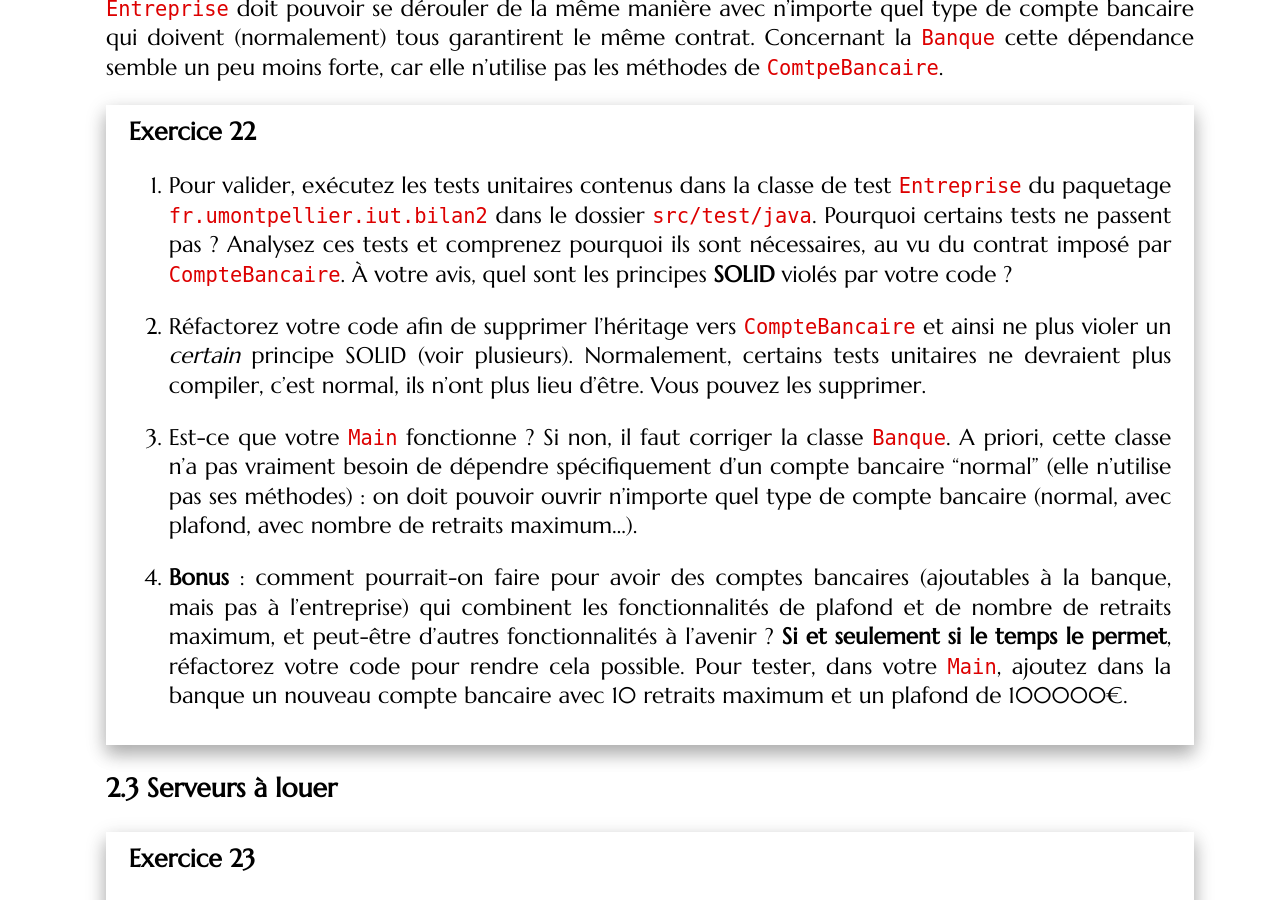
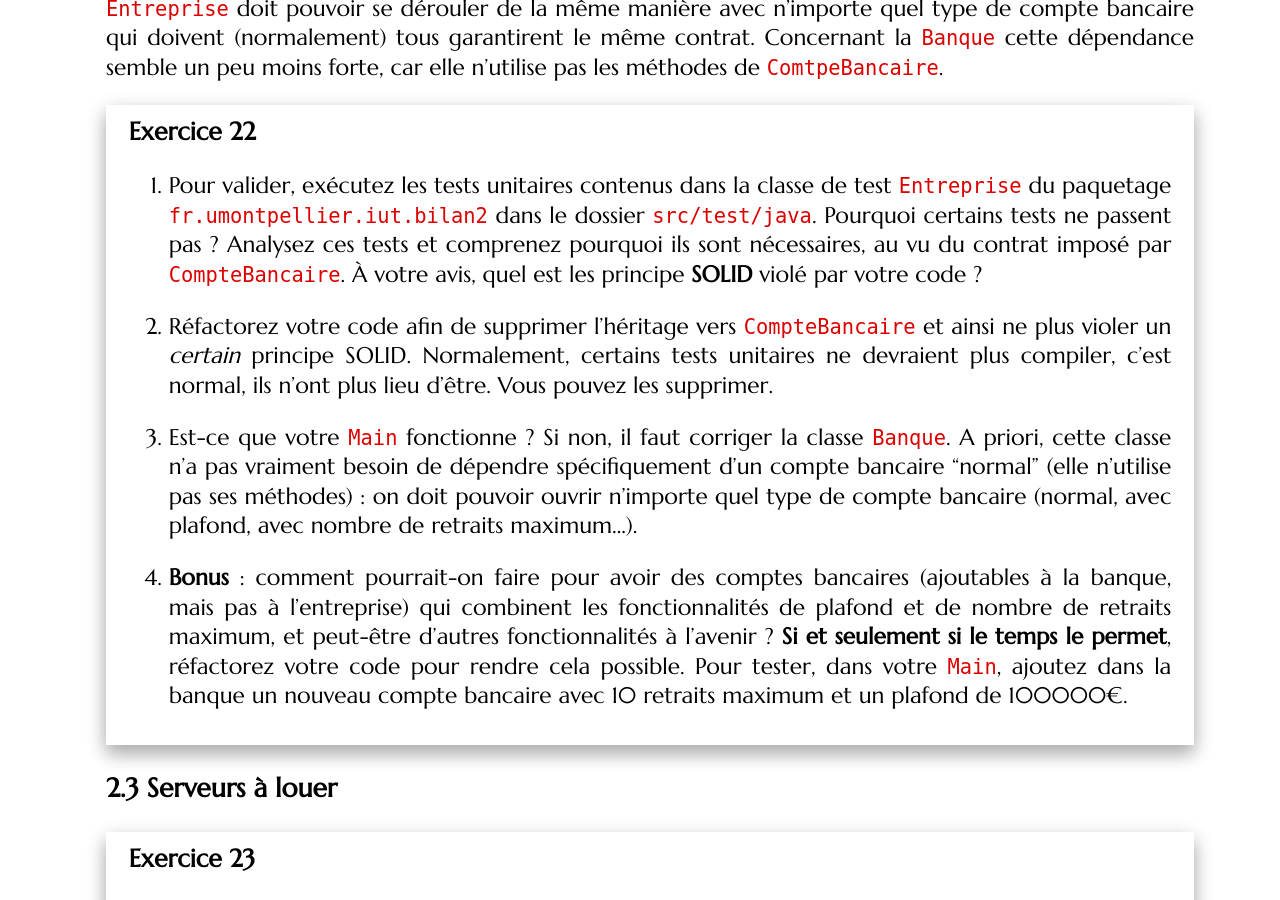
Before and after one commit to mgasquet/R304-QualiteDeveloppement, a Jekyll site: the page built from tutorials/tutorial3.md, in a window 1280 px wide and 900 px high, scrolled down 51376 px. Built offline with Jekyll 4.4.1, drawn with Linux system fonts in a browser that asks for light colours; some web fonts are replaced.

Commit message:
Mise à jour TP3

```diff
--- a/tutorials/tutorial3.md
+++ b/tutorials/tutorial3.md
@@ -1375,9 +1375,9 @@ Comme les classes `Entreprise` et `Banque` utilisent des objets de type `CompteB
 
 <div class="exercise">
 
-1. Pour valider, exécutez les tests unitaires contenus dans la classe de test `Entreprise` du paquetage `fr.umontpellier.iut.bilan2` dans le dossier `src/test/java`. Pourquoi certains tests ne passent pas ? Analysez ces tests et comprenez pourquoi ils sont nécessaires, au vu du contrat imposé par `CompteBancaire`. À votre avis, quel sont les principes **SOLID** violés par votre code ?
-
-2. Réfactorez votre code afin de supprimer l'héritage vers `CompteBancaire` et ainsi ne plus violer un *certain* principe SOLID (voir plusieurs). Normalement, certains tests unitaires ne devraient plus compiler, c'est normal, ils n'ont plus lieu d'être. Vous pouvez les supprimer.
+1. Pour valider, exécutez les tests unitaires contenus dans la classe de test `Entreprise` du paquetage `fr.umontpellier.iut.bilan2` dans le dossier `src/test/java`. Pourquoi certains tests ne passent pas ? Analysez ces tests et comprenez pourquoi ils sont nécessaires, au vu du contrat imposé par `CompteBancaire`. À votre avis, quel est les principe **SOLID** violé par votre code ?
+
+2. Réfactorez votre code afin de supprimer l'héritage vers `CompteBancaire` et ainsi ne plus violer un *certain* principe SOLID. Normalement, certains tests unitaires ne devraient plus compiler, c'est normal, ils n'ont plus lieu d'être. Vous pouvez les supprimer.
 
 3. Est-ce que votre `Main` fonctionne ? Si non, il faut corriger la classe `Banque`. A priori, cette classe n'a pas vraiment besoin de dépendre spécifiquement d'un compte bancaire "normal" (elle n'utilise pas ses méthodes) : on doit pouvoir ouvrir n'importe quel type de compte bancaire (normal, avec plafond, avec nombre de retraits maximum...).
 
```
